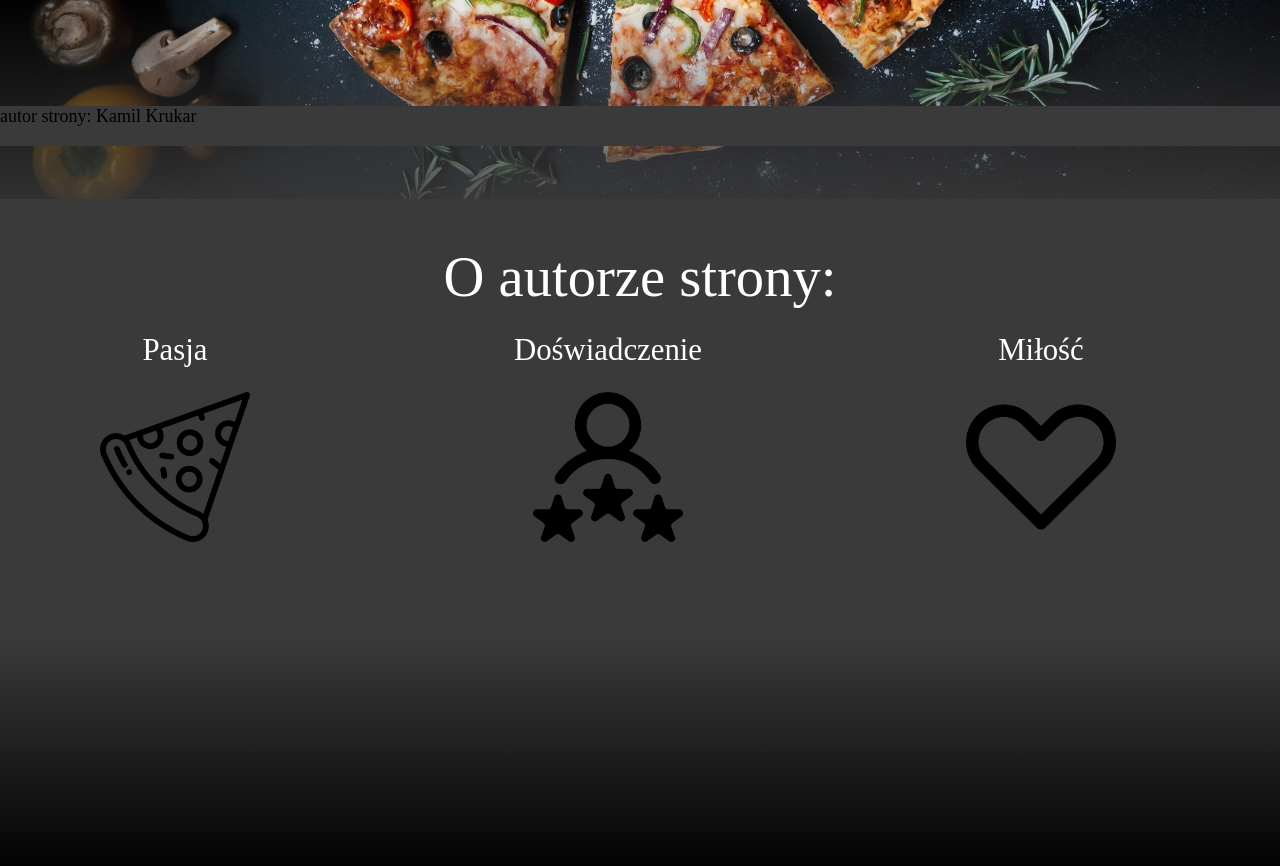
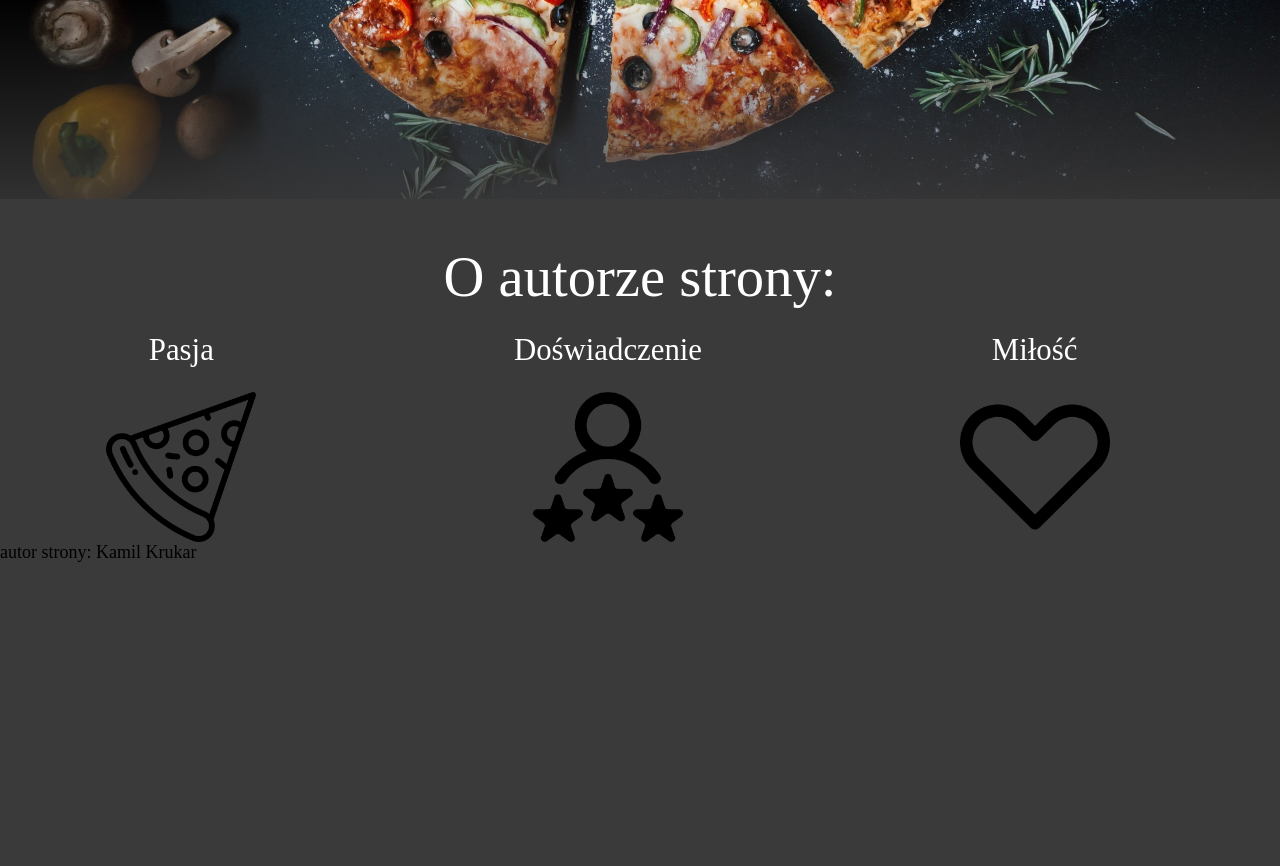
Before and after one commit to camillecrewcar/TI, a plain HTML site: page Technologie Internetowe/index.html in a window 1280 px wide. Shown: the part 654-1520 px from the top of the page. After the commit the page ends 1236 px from the top, so only its background shows below. Drawn offline with Linux system fonts and the light colour scheme; a web font is replaced by a local one.

Commit message:
cokolwiek

```diff
--- a/Technologie Internetowe/style.css
+++ b/Technologie Internetowe/style.css
@@ -59,7 +59,7 @@ html, body {
     justify-content: flex-start;
     margin-left: 5vw;
     align-items: center;
-    min-width: 440px;
+    min-width: 400px;
     width: 25vw;
     min-height: 120px;
 }
@@ -251,17 +251,16 @@ nav ul li span:nth-child(4) {
     background: linear-gradient(rgba(0,0,0,0), rgb(59, 58, 58));
 }
 .rozdzielacz {
-    height: 400px;
+
     width: 100%;
     background-color: rgb(59, 58, 58);
     align-items: flex-end;
     justify-content: flex-end;
 }
-.fadeDown {
+/* .fadeDown {
     width: auto;
     height: 30vh;
-    background: linear-gradient( rgba(59, 58, 58, 1), black);
-}
+} */
 .o_autorze {
     margin-top: 1vh;
     font-family: 'Sulphur Point';
@@ -285,15 +284,12 @@ nav ul li span:nth-child(4) {
 }
 .napisy_na_dole ul {
     list-style-type: none;
-    flex-direction: row;
     margin: 0;
     padding: 0;
 
     width: 100%;
     display: flex;
-
-    align-items: flex-start;
-    height: 100%;
+    flex-wrap: wrap;
     margin: 0;
     padding: 0;
 
@@ -301,9 +297,11 @@ nav ul li span:nth-child(4) {
 
 }
 .napisy_na_dole ul li{
-    height: 100%;
+
+    width: 400px;
     margin-top: 3vh;
-
+    display: flex;
+    flex-wrap: wrap;
     align-items: center;
     justify-content: center;
     flex-direction: column;
@@ -314,18 +312,14 @@ nav ul li span:nth-child(4) {
     margin-top: 3vh;
     width: 150px;
 }
-.napisy_na_dole ul li img:hover {
-	animation: flip-horizontal-bottom 1.5s cubic-bezier(0.455, 0.030, 0.515, 0.955) both;
 
-}
 .footer {
     background-color: rgb(59, 58, 58);
     height: 40px;
     width: 100%;
     font-family: 'Sulphur Point';
     font-size: large;
-    position: fixed;
-    bottom: 0;
+    display: flex;
 
 
 }
```
